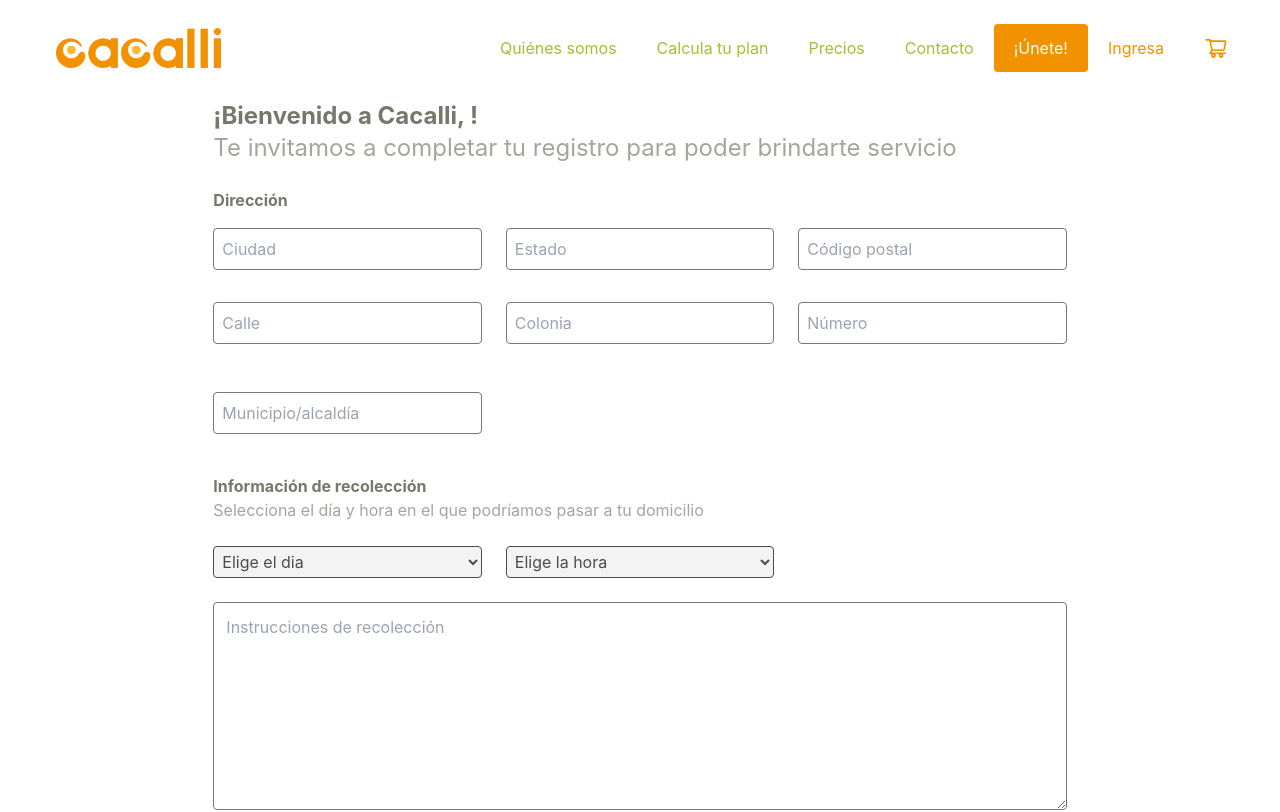
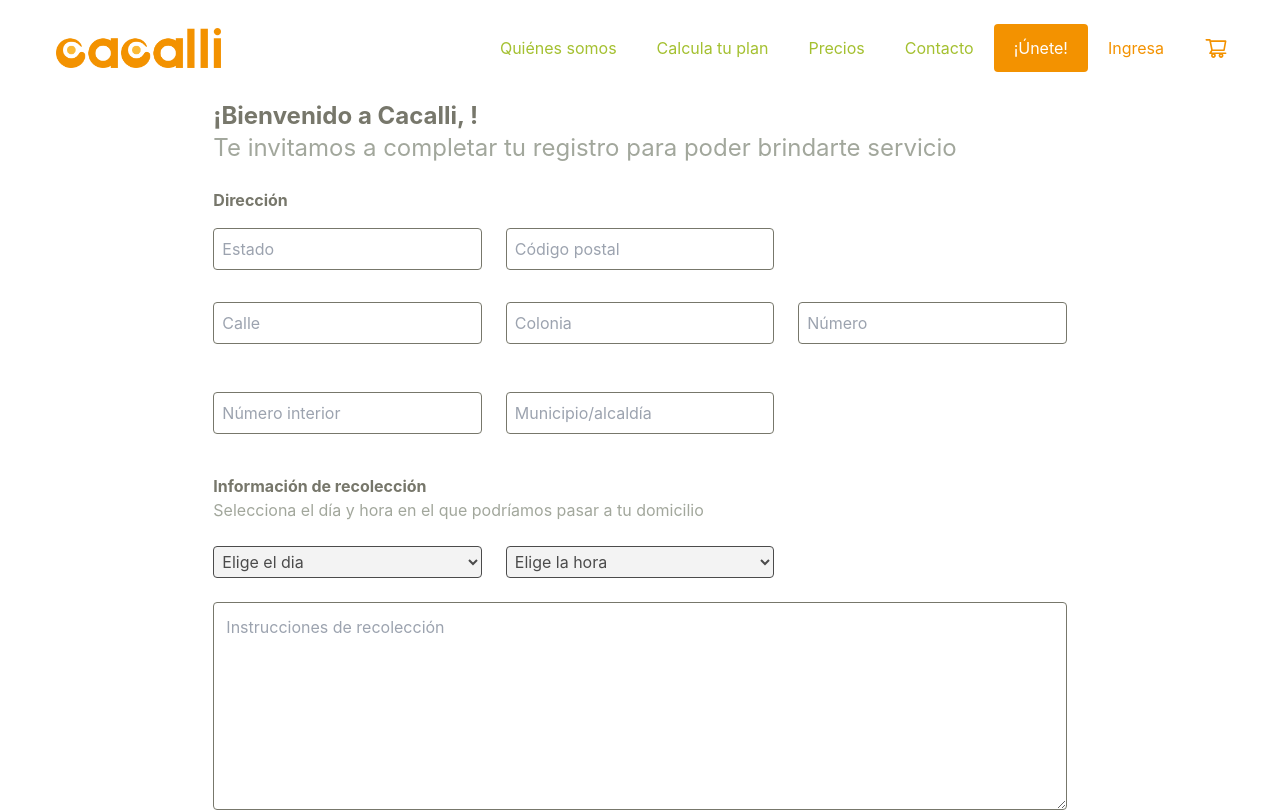
Before and after one commit to Cacalli/cacalli-frontend, a React (Create React App) app: page /dashboard/completa-registro in a window 1280 px wide. Shown: the top 812 px of the page. Built offline with nearby package versions, Linux system fonts and the light colour scheme.

Commit message:
adding outlet context to userdashboard

```diff
--- a/src/components/CreateAccount/CreateAccountCompleteRegistry.js
+++ b/src/components/CreateAccount/CreateAccountCompleteRegistry.js
@@ -11,19 +11,21 @@ import { useOutletContext } from "react-router-dom";
 export default function CreateAccountCompleteRegistry({ firstName }) {
   const [availableDays, setAvailableDays] = useState([]);
   const [availableHours, setAvailableHours] = useState([]);
-  // const {
-  //   token: [token, setToken],
-  // } = useOutletContext();
+
+  const {
+    token: [token, setToken],
+  } = useOutletContext();
 
   //const url = "localhost:8001/zone/checkZipcode?" + New
   const handleOnSubmit = () => {
+    console.log(formik.values)
     fetch(
       `http://localhost:8001/user/complete`,
       {
         method: "PUT",
           headers: {
         "Content-Type": "application/json",
-        // Authorization: "Bearer " + token,
+        Authorization: `Bearer ` + token,
       },
         body: JSON.stringify(formik.values),
         // {...formik.values, formik.values.number: parseInt(formik.values.number)}
@@ -41,7 +43,7 @@ export default function CreateAccountCompleteRegistry({ firstName }) {
       .catch((error) => {
         console.error(error);
         throw new Error(
-          "El usuario no se pudo crear"
+          "No se pudo actualizar tu información por ahora"
         );
       });
   };
@@ -150,13 +152,13 @@ export default function CreateAccountCompleteRegistry({ firstName }) {
         <div className="mb-2">
           <p className="font-bold text-neutral-gray-two">Dirección</p>
           <div className="grid grid-cols-3 gap-6 mt-4">
-            <Input
+            {/* <Input
               name="city"
               value={formik.values.city}
               onChange={(e) => setInputValue("city", e.target.value)}
               className="w-full"
               placeholder="Ciudad"
-            />
+            /> */}
             <Input
 
               name="state"
@@ -200,14 +202,14 @@ export default function CreateAccountCompleteRegistry({ firstName }) {
             className="w-full"
             placeholder="Número"
           />
-          {/* <Input
+          <Input
 
-            name="interiorNumber"
-            value={formik.values.interiorNumber}
-            onChange={(e) => setInputValue("interiorNumber", e.target.value)}
+            name="interior"
+            value={formik.values.interior}
+            onChange={(e) => setInputValue("interior", e.target.value)}
             className="w-full"
             placeholder="Número interior"
-          /> */}
+          />
           <Input
 
             name="municipality"
@@ -271,6 +273,5 @@ const initialValues = {
 "state": "",
 "zipcode": "",
 "time": "",
-"day":  "",
-"city": ""
+"day":  ""
 };
--- a/src/components/UserDashboardContent/UserDashboardContent.js
+++ b/src/components/UserDashboardContent/UserDashboardContent.js
@@ -1,5 +1,6 @@
 import Button from "../Button/Button";
-import { Link, NavLink } from "react-router-dom";
+import { Link, NavLink, Outlet, useOutletContext } from "react-router-dom";
+import { useState } from "react";
 export default function UserDashboardContent() {
   return (
     <div className="flex pt-6 h-full">
@@ -30,6 +31,7 @@ export default function UserDashboardContent() {
      </Link>
        </div>
       </div>
+
     </div>
   );
 }
--- a/src/pages/UserDashboard.js
+++ b/src/pages/UserDashboard.js
@@ -1,4 +1,4 @@
-import { Outlet } from "react-router-dom";
+import { Outlet, useOutletContext } from "react-router-dom";
 import UserDashboardContent from "../components/UserDashboardContent/UserDashboardContent";
 
 /* Token: {localStorage.getItem("token")} */
@@ -20,11 +20,13 @@ const fakeUser = {
   },
 };
 
-const getUserInfo = ({ firstName,email,password, phone, address }) => {
+const getUserInfo = ({ firstName,email,password, phone, address }, token) => {
+
   const body = { firstName, email, phone, password, address };
   fetch("http://ec2-34-227-93-62.compute-1.amazonaws.com/user", {
     method: "GET",
     headers: { "Content-Type": "application/json" },
+    Authorization: `Bearer` + token,
     body: JSON.stringify(body),
   })
     .then((response) => response.json())
@@ -43,7 +45,13 @@ const getUserInfo = ({ firstName,email,password, phone, address }) => {
 
 
 const UserDashboard = () => {
-  return <Outlet />;
+  const {
+    token: [token, setToken],
+  } = useOutletContext();
+  return <Outlet   context={{
+    token: [token, setToken],
+  }}/>;
+
 };
 
 export default UserDashboard;
```
